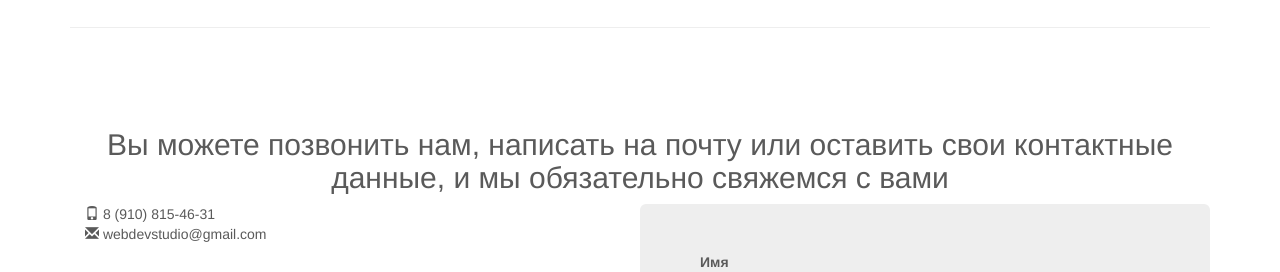
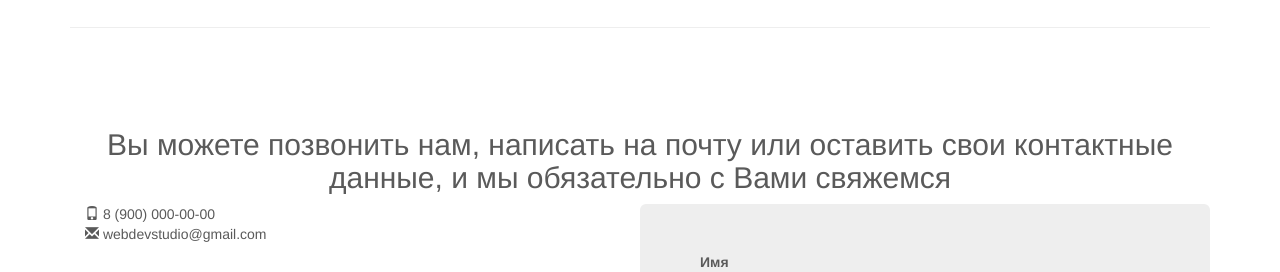
Before and after one commit to ilibel/kashak.github.io, a plain HTML site: page index.html in a window 1280 px wide. Shown: the part 2920-3192 px from the top of the page. Drawn offline with Linux system fonts and the light colour scheme.

Commit message:
Orthographic mistake)

```diff
--- a/index.html
+++ b/index.html
@@ -273,9 +273,9 @@
       <!-- /END THE FEATURETTES -->
 
       <div id="contact" class="container row">
-        <h2 style="text-align: center;">Вы можете позвонить нам, написать на почту или оставить свои контактные данные, и мы обязательно свяжемся с вами</h2>
+        <h2 style="text-align: center;">Вы можете позвонить нам, написать на почту или оставить свои контактные данные, и мы обязательно с Вами свяжемся</h2>
         <div class="col-lg-6">
-          <div><span class="glyphicon glyphicon-phone"></span>&nbsp;<span label label-default>8 (910) 815-46-31</span></div>
+          <div><span class="glyphicon glyphicon-phone"></span>&nbsp;<span label label-default>8 (900) 000-00-00</span></div>
           <div><span class="glyphicon glyphicon-envelope"></span>&nbsp;<span label label-default>webdevstudio@gmail.com</span></div>
 
 
```
